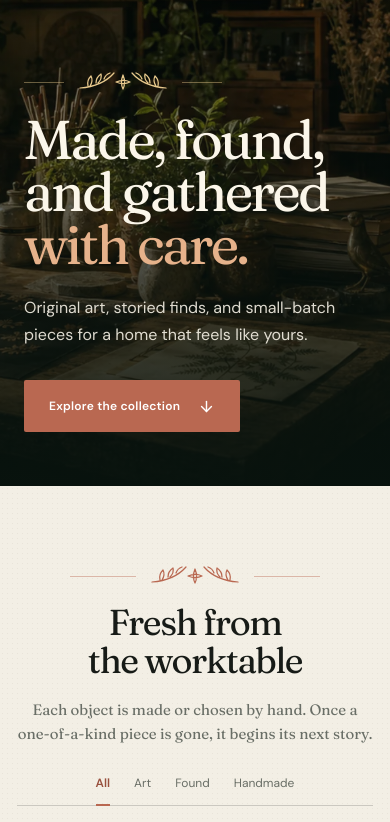
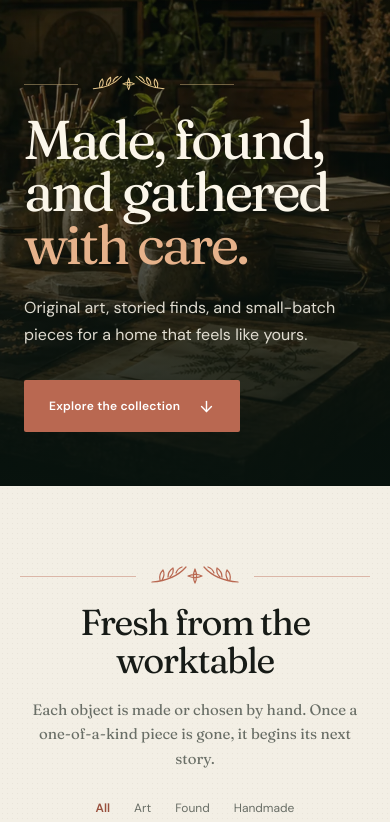
Before and after one commit to ChFxPro/fern-and-finch, a React (Vite) app: page / in a window 390 px wide. Shown: the part 274-1096 px from the top of the page. Built offline with nearby package versions, Linux system fonts and the light colour scheme; no server answers; the database is empty.

Commit message:
Fix narrow mobile content clipping

```diff
--- a/src/styles.css
+++ b/src/styles.css
@@ -21,7 +21,7 @@
 }
 
 * { box-sizing: border-box; }
-html { width: 100%; max-width: 100%; overflow-x: hidden; scroll-behavior: smooth; overscroll-behavior-x: none; }
+html { width: 100%; max-width: 100%; overflow-x: hidden; scroll-behavior: smooth; overscroll-behavior-x: none; -webkit-text-size-adjust: 100%; }
 body, #root, #top { width: 100%; max-width: 100%; overflow-x: hidden; touch-action: pan-y pinch-zoom; }
 body { margin: 0; min-width: 0; background: var(--paper); }
 @supports (overflow: clip) {
@@ -59,9 +59,9 @@ img { display: block; max-width: 100%; }
 .hero h1 em { color: #e6b28b; font-style: normal; }
 .hero-copy > p { max-width: 520px; margin: 0 0 32px; color: rgba(251,246,234,.88); font-size: 17px; line-height: 1.65; }
 
-.botanical-divider { display: flex; align-items: center; justify-content: center; gap: 12px; width: min(100%, 350px); color: var(--clay); }
-.botanical-divider i { width: 66px; height: 1px; background: currentColor; opacity: .42; }
-.botanical-divider svg { width: 94px; fill: none; stroke: currentColor; stroke-width: 1.25; stroke-linecap: round; stroke-linejoin: round; }
+.botanical-divider { display: flex; align-items: center; justify-content: center; gap: 12px; width: min(100%, 350px); max-width: 100%; min-width: 0; color: var(--clay); }
+.botanical-divider i { width: 66px; min-width: 0; height: 1px; flex: 1 1 66px; background: currentColor; opacity: .42; }
+.botanical-divider svg { width: 94px; min-width: 0; flex: 0 1 94px; fill: none; stroke: currentColor; stroke-width: 1.25; stroke-linecap: round; stroke-linejoin: round; }
 .botanical-divider--light { color: #e8c98d; }
 .hero-copy .botanical-divider { justify-content: flex-start; width: 255px; }
 .hero-copy .botanical-divider i { width: 40px; }
@@ -78,8 +78,9 @@ img { display: block; max-width: 100%; }
 
 .collection { padding: 96px clamp(24px, 5vw, 76px) 130px; background-color: var(--paper); background-image: radial-gradient(rgba(55,47,34,.055) .65px, transparent .65px); background-size: 5px 5px; }
 .section-heading { max-width: 1420px; margin: 0 auto 34px; display: grid; grid-template-columns: 1fr 370px; gap: 50px; align-items: end; }
-.section-heading > div { display: flex; flex-direction: column; align-items: center; }
+.section-heading > div { min-width: 0; display: flex; flex-direction: column; align-items: center; }
 .section-heading h2 { margin: 16px 0 0; font: 400 clamp(43px, 4vw, 64px)/1 var(--serif); letter-spacing: -.04em; text-align: center; }
+.section-heading h2, .section-heading > p { width: 100%; min-width: 0; overflow-wrap: anywhere; }
 .section-heading > p { margin: 0 0 4px; color: var(--muted); font: 400 15px/1.65 var(--serif); }
 .filter-row { max-width: 1420px; margin: 0 auto 36px; display: flex; justify-content: center; gap: 34px; border-bottom: 1px solid var(--line); }
 .filter-row button { border: 0; background: transparent; padding: 0 0 14px; color: var(--muted); font-size: 12px; cursor: pointer; position: relative; }
@@ -101,9 +102,10 @@ img { display: block; max-width: 100%; }
 .empty-filter { text-align: center; color: var(--muted); padding: 50px; font-family: var(--serif); }
 
 .story { min-height: 720px; padding: 32px; display: grid; grid-template-columns: 52% 48%; background: var(--forest-deep); color: var(--paper); }
-.story-image { overflow: hidden; border-radius: 12px; }
+.story > * { min-width: 0; max-width: 100%; }
+.story-image { width: 100%; overflow: hidden; border-radius: 12px; }
 .story-image img { width: 100%; height: 100%; object-fit: cover; }
-.story-copy { padding: 70px clamp(50px, 7vw, 120px); display: flex; flex-direction: column; justify-content: center; align-items: flex-start; position: relative; }
+.story-copy { width: 100%; padding: 70px clamp(50px, 7vw, 120px); display: flex; flex-direction: column; justify-content: center; align-items: flex-start; position: relative; }
 .story-copy::after { content: ''; position: absolute; right: 5%; bottom: 8%; width: 190px; height: 260px; opacity: .12; background: radial-gradient(ellipse at bottom, transparent 48%, #c8ae79 49%, transparent 52%); pointer-events: none; }
 .story-copy h2 { margin: 24px 0 30px; font: 400 clamp(48px, 4.4vw, 72px)/1.02 var(--serif); letter-spacing: -.045em; }
 .story-copy h2 em { color: #e6b28b; font-style: normal; }
@@ -354,14 +356,15 @@ footer button { padding: 0; border: 0; background: transparent; color: inherit;
   .hero-background { object-position: 60% center; }
   .hero-copy { padding: 150px 24px 54px; }
   .hero h1 { font-size: clamp(49px, 14vw, 64px); }
-  .hero-copy > p { font-size: 16px; }
+  .hero-copy > p { max-width: 34ch; font-size: 16px; }
   .hero-copy .botanical-divider { width: 210px; }
   .collection { padding: 78px 17px 95px; }
   .section-heading { margin-bottom: 28px; gap: 18px; }
-  .section-heading h2 { max-width: 100%; font-size: 36px; line-height: 1.05; text-wrap: balance; }
+  .section-heading h2 { max-width: 15ch; margin-inline: auto; font-size: 36px; line-height: 1.05; text-wrap: wrap; }
+  .section-heading > p { max-width: 36ch; margin-inline: auto; }
   .filter-row { justify-content: center; overflow-x: visible; flex-wrap: wrap; gap: 10px 24px; margin-bottom: 30px; }
   .filter-row button { white-space: nowrap; }
-  .product-grid { grid-template-columns: 1fr 1fr; gap: 38px 11px; }
+  .product-grid { width: 100%; grid-template-columns: repeat(2, minmax(0,1fr)); gap: 38px 11px; }
   .product-meta h3 { font-size: 15px; }
   .add-circle, .view-cue { display: none; }
   .story { padding: 17px; }
@@ -419,6 +422,18 @@ footer button { padding: 0; border: 0; background: transparent; color: inherit;
   .catalog-details, .catalog-row-error { margin-left: 0; }
 }
 
+@media (max-width: 360px) {
+  .site-header { padding: 0 8px 0 10px; grid-template-columns: minmax(0,1fr) auto auto; }
+  .brand { min-width: 0; gap: 4px; font-size: 18px; }
+  .brand-mark { width: 32px; height: 32px; }
+  .mobile-menu, .icon-button { width: 40px; height: 40px; }
+  .hero-copy { min-width: 0; max-width: 100%; padding-left: 17px; padding-right: 17px; }
+  .hero-copy > p { width: 100%; overflow-wrap: anywhere; }
+  .hero-copy .button { width: 100%; padding-inline: 14px; gap: 12px; }
+  .collection { padding-left: 12px; padding-right: 12px; }
+  .section-heading h2 { font-size: clamp(31px, 10.5vw, 36px); }
+}
+
 @media (prefers-reduced-motion: reduce) {
   *, *::before, *::after { scroll-behavior: auto !important; animation-duration: .01ms !important; transition-duration: .01ms !important; }
 }
```
